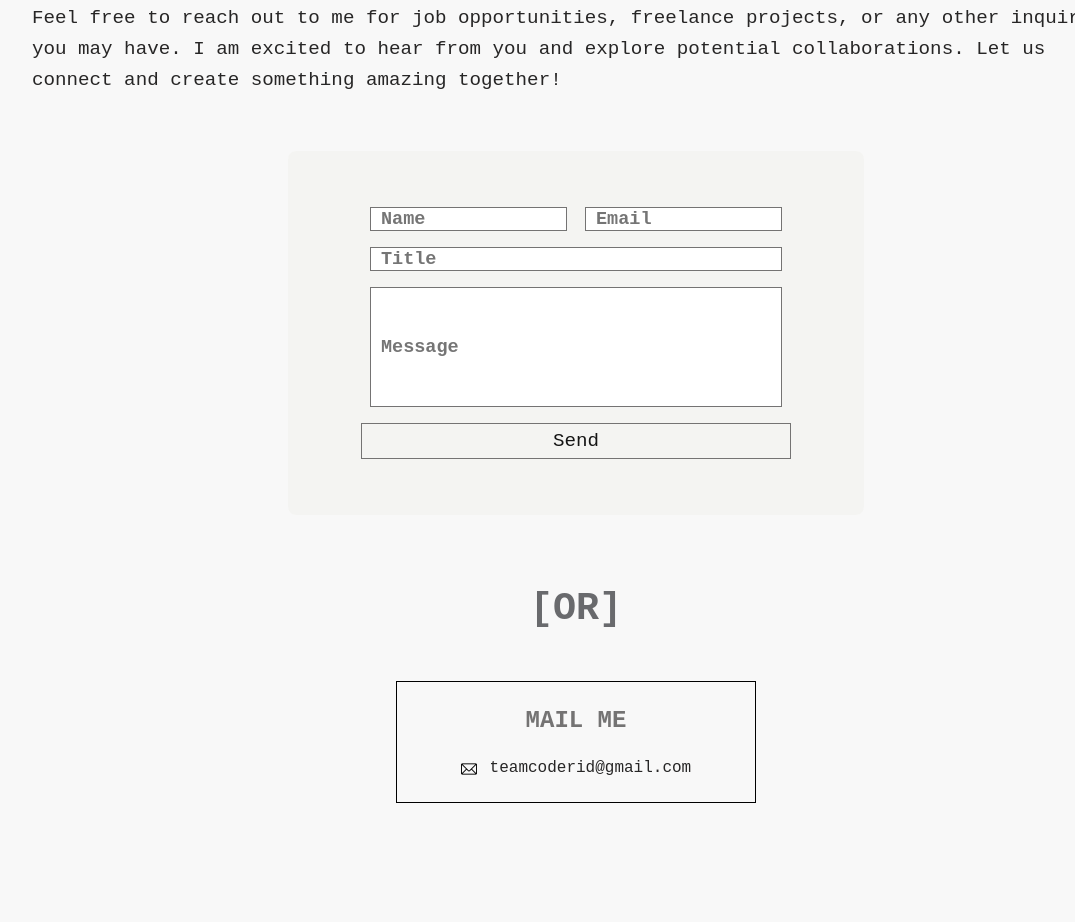
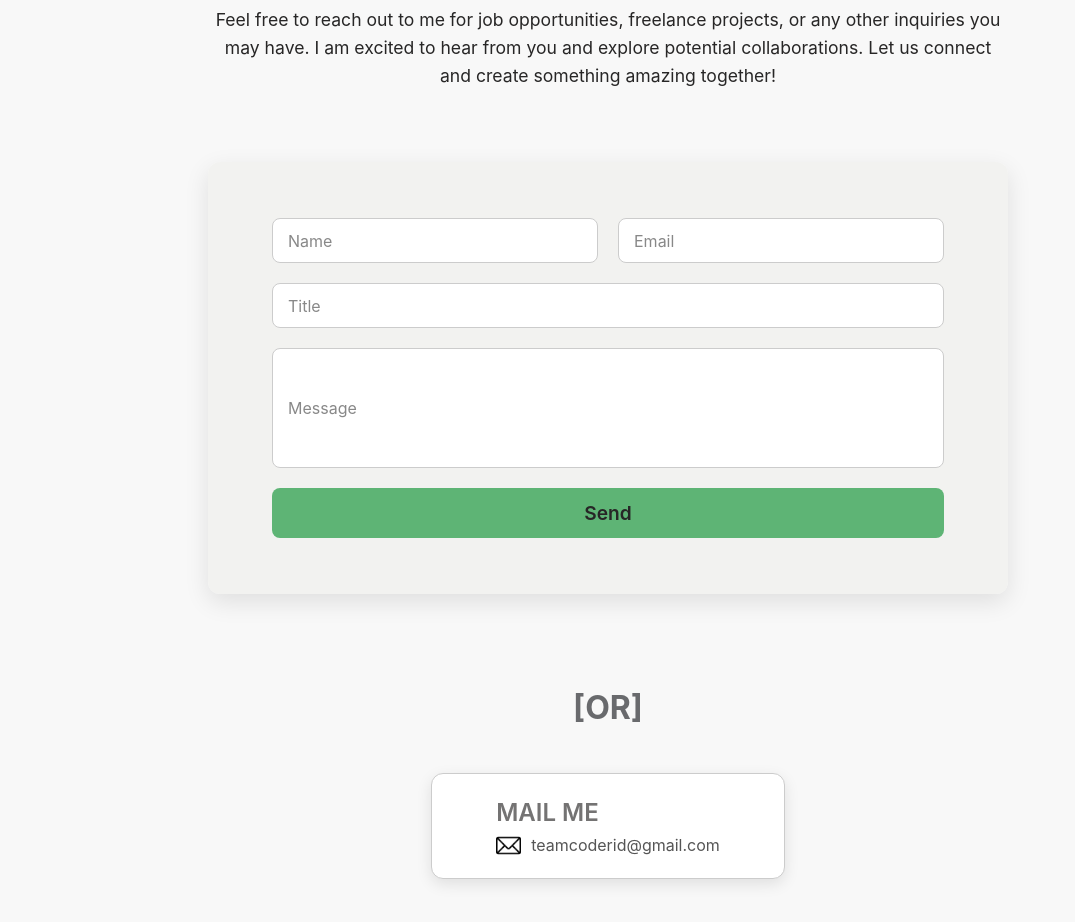
Before and after one commit to Saiki1212/Portfolio-H-C, a plain HTML site: page index.html in a window 1280 px wide. Shown: the part 4439-5361 px from the top of the page, without its empty margins (32-1107 px from the left). Before the commit the page ends 5282 px from the top, so only its background shows below. Drawn offline with Linux system fonts and the light colour scheme; no server answers.

Commit message:
Update contact.css

```diff
--- a/CSS/contact.css
+++ b/CSS/contact.css
@@ -1,107 +1,163 @@
 #contact-div {
             display: flex;
-    margin-left: 5%;
-    margin-right: 10%;
-    margin-top: 8vh;
+            margin: 8vh 5% 5vh 5%; /* Adjusted margins */
             flex-direction: column;
-    font-family: 'Courier New', Courier, monospace;
-    /* background-color: aquamarine; */
+            font-family: 'Inter', sans-serif; /* Consistent font */
+            align-items: center; /* Center content */
         }
 
         .contact-text-1 {
-    font-size: 4ch;
+            font-size: 2.5rem; /* Adjusted font size */
             margin-bottom: 2vh;
+            font-weight: 700;
+            color: var(--accent-blue);
+            text-align: center;
         }
         .contact-text-2 {
-    font-size: 2ch;
-    margin-bottom: 2vh;
+            font-size: 1.1rem; /* Adjusted font size */
+            margin-bottom: 4vh; /* More space */
+            text-align: center;
+            max-width: 800px; /* Limit width for readability */
         }
         .name-email-container {
             display: flex;
             width: 100%;
-    justify-content: space-evenly;
-}
-
-.contact-name, .contact-email {
-    height: 3vh;
-    width: 44%;
-}
-.contact-same {
-    height: 3vh;
-    width: 92%;
-}
-
-.contact-message {
-    height: 15vh;
+            justify-content: space-between; /* Space between name and email */
+            gap: 20px; /* Gap between inputs */
+            flex-wrap: wrap; /* Allow wrapping */
         }
 
         .contact-name,
         .contact-email,
-.contact-title,
+        .contact-same {
+            height: 45px; /* Consistent height for inputs */
+            padding: 10px 15px; /* More padding */
+            border: 1px solid #ccc; /* Lighter border */
+            border-radius: 8px; /* Rounded corners */
+            font-family: 'Inter', sans-serif;
+            font-size: 1rem;
+            width: 100%; /* Default to full width for responsiveness */
+            transition: border-color 0.3s ease, box-shadow 0.3s ease;
+        }
+
+        .contact-name, .contact-email {
+            flex: 1; /* Allow name and email to share space */
+            min-width: 250px; /* Minimum width before stacking */
+        }
+
         .contact-message {
-    border: 1px solid #747373;
-    /* border-radius: 5px;  */
-    padding: 10px;
+            height: 120px; /* Adjusted height */
+            resize: vertical; /* Allow vertical resizing */
         }
 
         .contact-name::placeholder,
         .contact-email::placeholder,
         .contact-title::placeholder,
         .contact-message::placeholder {
-    font-family: 'Courier New', Courier, monospace;
-    font-size: 2.5ch;
+            font-family: 'Inter', sans-serif;
+            font-size: 1rem;
+            font-weight: 400;
+            color: #888; /* Softer placeholder color */
+        }
+
+        .contact-name:focus,
+        .contact-email:focus,
+        .contact-title:focus,
+        .contact-message:focus {
+            border-color: var(--accent-blue);
+            box-shadow: 0 0 5px rgba(94, 108, 180, 0.5);
+            outline: none;
+        }
+
+        .contact-btn {
+            width: 100%; /* Full width button */
+            height: 50px; /* Taller button */
+            font-family: 'Inter', sans-serif;
+            font-size: 1.2rem;
+            background-color: var(--accent-green); /* Green button */
+            color: var(--text-color-light);
+            border: none;
+            border-radius: 8px;
+            cursor: pointer;
+            transition: background-color 0.3s ease, box-shadow 0.3s ease, transform 0.3s ease;
             font-weight: 600;
         }
 
-.contact-btn{
-    width: 96%;
-    height: 4.5vh;
-    font-family: 'Courier New', Courier, monospace;
-    font-size: 2ch;
-}
-
-.contact-btn:hover{
-    box-shadow: 0 0 10px rgba(0, 0, 0, 0.5);
-    cursor: pointer;
+        .contact-btn:hover {
+            box-shadow: 0 5px 15px rgba(0, 0, 0, 0.3);
+            background-color: rgb(75, 150, 95); /* Darker green on hover */
+            transform: translateY(-2px);
         }
 
         .contact-container {
             display: flex;
             flex-direction: column;
-    background-color: rgba(242, 242, 239, 0.551);
-    margin: 5vh 20vw 5vh 20vw;
+            background-color: rgba(242, 242, 239, 0.8); /* Slightly more opaque */
+            margin: 5vh 15vw 5vh 15vw; /* Adjusted margins for wider container */
             justify-content: center;
             align-items: center;
-    gap: 2vh;
+            gap: 20px; /* Consistent gap */
             padding: 7vh 5vw 7vh 5vw;
-    border-radius: 8px;
-    /* background-color: aquamarine; */
+            border-radius: 12px; /* More rounded */
+            box-shadow: 0 8px 25px var(--shadow-light);
+            width: 100%; /* Ensure it takes full width within its parent */
+            max-width: 800px; /* Max width for larger screens */
         }
 
         .contact-container a {
             display: flex;
             text-decoration: none;
-    color: #151515;
-    /* background-color: blue; */
-    border: 1px solid #747373;
+            color: var(--text-color-dark);
+            border: none; /* Removed border from link wrapper */
             justify-content: center;
             align-items: center;
+            width: 100%; /* Ensure link takes full width */
         }
+        #form-message {
+            color: rgb(226, 74, 65); /* Red for error messages */
+            font-size: 0.9rem;
+            margin-top: 10px;
+            text-align: center;
+            width: 100%;
+        }
+
+
         @media (max-width: 1000px) {
             .contact-container {
-        margin: 0;
+                margin: 5vh 5vw; /* Smaller margins on tablets */
+            }
+        }
+        @media (max-width: 600px) {
+            .contact-container {
+                margin: 5vh 2vw; /* Even smaller margins on mobile */
+                padding: 5vh 3vw;
+            }
+            .name-email-container {
+                flex-direction: column; /* Stack name and email on mobile */
+                gap: 15px;
+            }
+            .contact-name, .contact-email {
+                min-width: unset; /* Remove min-width */
+            }
+            .contact-text-1 {
+                font-size: 2rem;
+            }
+            .contact-text-2 {
+                font-size: 1rem;
             }
         }
 
-alternate, alternate div {
+        alternate {
             display: flex;
             flex-direction: column;
             justify-content: center;
             align-items: center;
+            width: 100%;
+            margin-top: 3vh;
         }
 
         alternate h1 {
-    font-size: 4ch;
+            font-size: 2rem; /* Adjusted font size */
             color: rgb(105, 106, 109);
             margin-bottom: 2vh;
             margin-top: 3vh;
@@ -109,38 +165,42 @@ alternate h1 {
 
         alternate div {
             padding: 2.5vh 5vw 2.5vh 5vw;
-    border: 1.5px solid black;
+            border: 1.5px solid #ccc; /* Lighter border */
             margin-top: 3vh;
             margin-bottom: 5vh;
             gap: 2vh;
+            border-radius: 12px; /* More rounded */
+            box-shadow: 0 5px 15px var(--shadow-light);
+            transition: transform 0.3s ease, box-shadow 0.3s ease;
+            cursor: pointer;
+            background-color: var(--nav-bg);
+        }
+
+        alternate div:hover {
+            box-shadow: 0 8px 20px var(--shadow-medium);
+            transform: translateY(-3px);
         }
 
         .contact-text-4 {
-    font-size: 3vh;
+            font-size: 1.5rem; /* Adjusted font size */
             font-weight: 600;
             color: #747373;
         }
 
         .contact-text-5 {
-    font-size: 2vh;
-    /* background-color: rgb(165, 255, 127); */
+            font-size: 1rem; /* Adjusted font size */
+            color: #555;
         }
 
-my-mail{
+        my-mail {
             display: flex;
             justify-content: center;
             align-items: center;
-    gap: 1vw;
-    /* background-color: blue; */
+            gap: 10px; /* Adjusted gap */
         }
 
         alternate img {
-    width: 2vh;
-    height: 2vh;
-    /* margin-top: 15px; */
-    /* background-color: aquamarine; */
+            width: 25px; /* Fixed size for email icon */
+            height: 25px;
+            object-fit: contain;
         }
-
-alternate div:hover{
-    cursor: pointer;
-}
```
Lines whose indentation alone changed are shown as unchanged.
